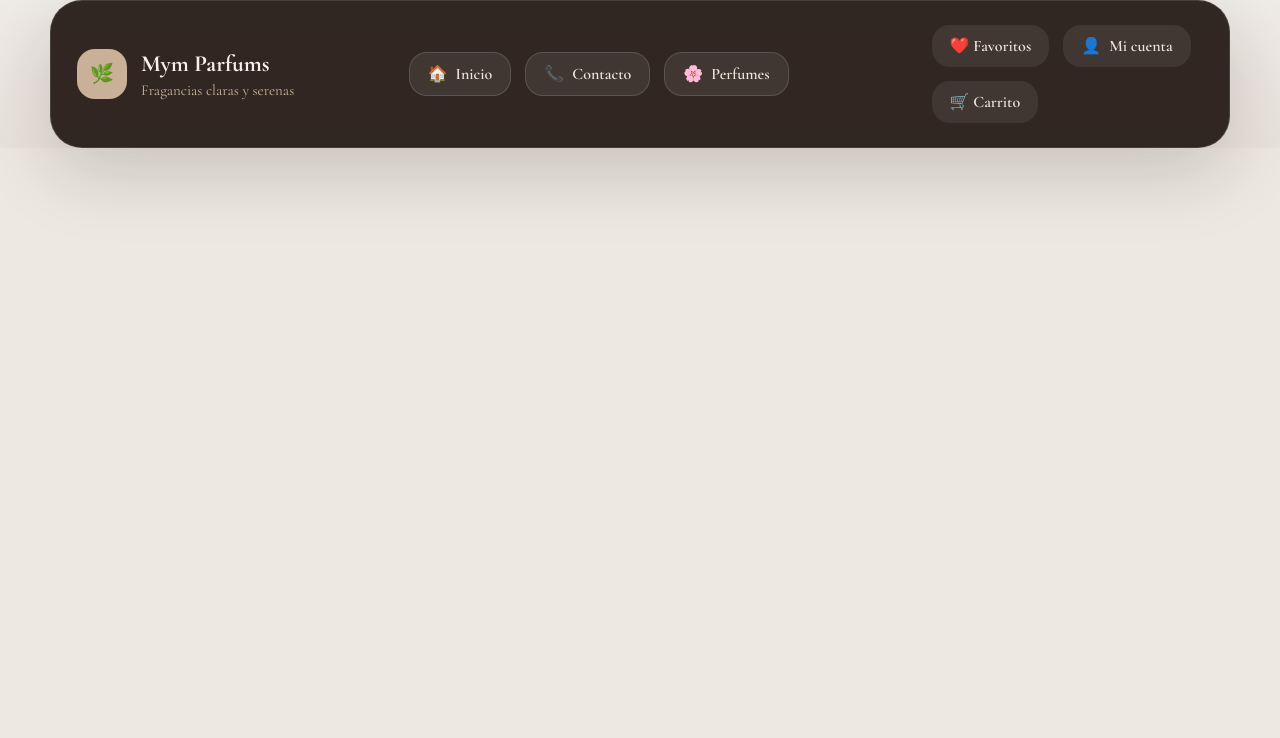
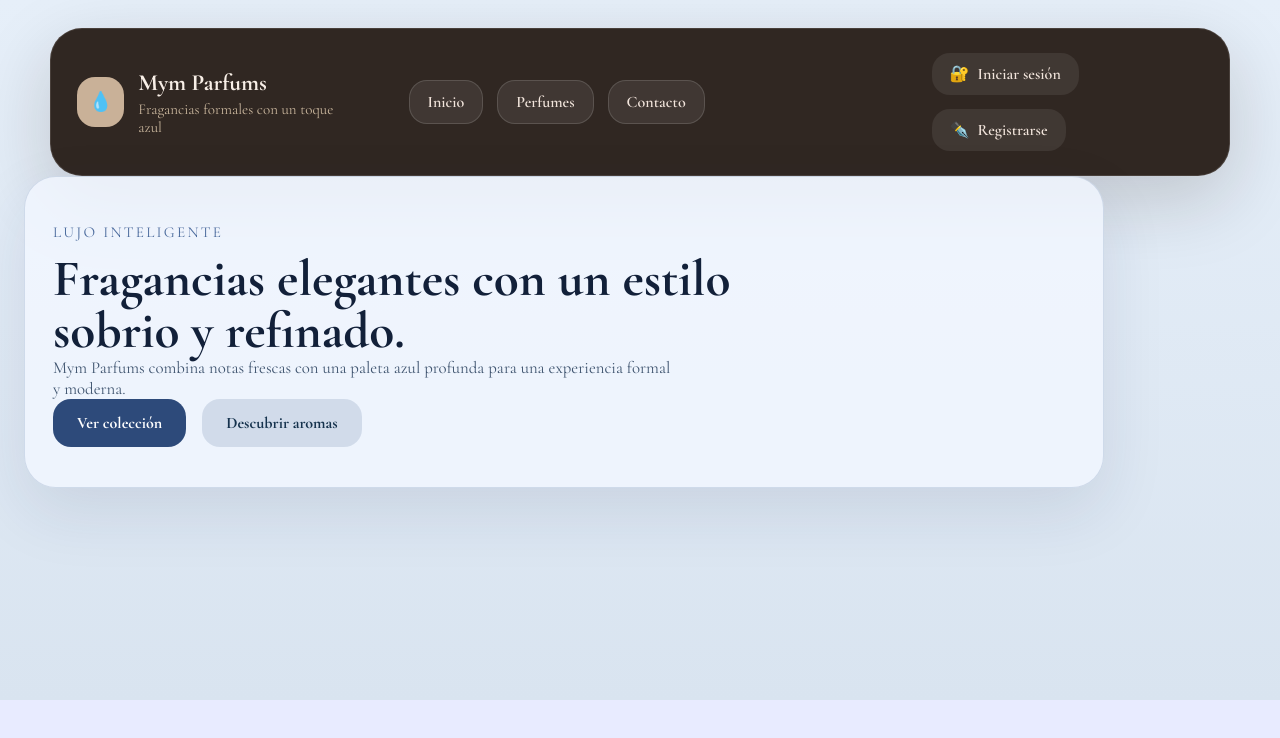
Before and after one commit to Ezegallardo0/MymParfums, a React (Vite) app: page / in a window 1280 px wide. Shown: the top 738 px of the page. Built offline with nearby package versions, Linux system fonts and the light colour scheme.

Commit message:
"probando distintas paletas de colores"

```diff
--- a/src/components/login.jsx
+++ b/src/components/login.jsx
@@ -1,15 +1,31 @@
+import { useState } from "react";
 import { Link, useNavigate } from "react-router-dom";
 import "../styles/login.css";
 
 const Login = () => {
+  const [email, setEmail] = useState("");
+  const [password, setPassword] = useState("");
+  const [error, setError] = useState("");
   const navigate = useNavigate();
 
+  const isValidEmail = (value) => /@(gmail|hotmail)\.com$/i.test(value);
+
   const handleSubmit = () => {
+    if (!isValidEmail(email)) {
+      setError("El correo debe ser @gmail.com o @hotmail.com");
+      return;
+    }
+    if (!password.trim()) {
+      setError("Ingresa tu contraseña");
+      return;
+    }
+
     localStorage.setItem(
       "usuario",
       JSON.stringify({
         nombre: "Admin",
         rol: "admin",
+        email,
       }),
     );
 
@@ -21,8 +37,27 @@ const Login = () => {
       <section className="auth-card">
         <h1 className="auth-title">Iniciar Sesión</h1>
         <div className="auth-form">
-          <input className="auth-input" type="email" placeholder="Correo Electrónico" />
-          <input className="auth-input" type="password" placeholder="Contraseña" />
+          <input
+            className="auth-input"
+            type="email"
+            placeholder="Correo Electrónico"
+            value={email}
+            onChange={(event) => {
+              setEmail(event.target.value);
+              if (error) setError("");
+            }}
+          />
+          <input
+            className="auth-input"
+            type="password"
+            placeholder="Contraseña"
+            value={password}
+            onChange={(event) => {
+              setPassword(event.target.value);
+              if (error) setError("");
+            }}
+          />
+          {error && <p className="form-error">{error}</p>}
           <button className="primary-btn" type="button" onClick={handleSubmit}>
             Enviar
           </button>
--- a/src/components/navbar.jsx
+++ b/src/components/navbar.jsx
@@ -3,16 +3,7 @@ import "../styles/nav.css";
 
 const Menu = () => {
   const navigate = useNavigate();
-
   const usuario = JSON.parse(localStorage.getItem("usuario"));
-
-  const handleConfig = () => {
-    if (usuario) {
-      navigate("/configuracion");
-    } else {
-      navigate("/login");
-    }
-  };
 
   const handleLogout = () => {
     localStorage.removeItem("usuario");
@@ -22,27 +13,36 @@ const Menu = () => {
   return (
     <nav className="nav-bar">
       <div className="brand-bar">
-        <span className="brand-icon">🌿</span>
+        <span className="brand-icon">💧</span>
         <div>
           <h1>Mym Parfums</h1>
-          <p>Fragancias claras y serenas</p>
+          <p>Fragancias formales con un toque azul</p>
         </div>
       </div>
       <ul className="nav-links">
-        <li><Link to="/"><span className="link-icon">🏠</span>Inicio</Link></li>
-        <li><a href="#contact"><span className="link-icon">📞</span>Contacto</a></li>
-        <li><a href="#perfumes"><span className="link-icon">🌸</span>Perfumes</a></li>
+        <li><Link to="/">Inicio</Link></li>
+        <li><Link to="/">Perfumes</Link></li>
+        <li><a href="#contact">Contacto</a></li>
       </ul>
       <div className="nav-actions">
-        <button type="button" className="action-btn">❤️ Favoritos</button>
-        <button type="button" className="action-btn action-config" onClick={handleConfig}>
-          <span className="link-icon">👤</span>Mi cuenta
-        </button>
-        <button type="button" className="action-btn">🛒 Carrito</button>
-        {usuario && (
-          <button type="button" className="action-btn action-logout" onClick={handleLogout}>
-            <span className="link-icon">🚪</span>Cerrar sesión
-          </button>
+        {usuario ? (
+          <>
+            <Link to="/configuracion" className="action-btn action-primary">
+              <span className="link-icon">👤</span>Mi cuenta
+            </Link>
+            <button type="button" className="action-btn action-logout" onClick={handleLogout}>
+              <span className="link-icon">🚪</span>Cerrar sesión
+            </button>
+          </>
+        ) : (
+          <>
+            <Link to="/login" className="action-btn action-primary">
+              <span className="link-icon">🔐</span>Iniciar sesión
+            </Link>
+            <Link to="/crearcuenta" className="action-btn action-secondary">
+              <span className="link-icon">✒️</span>Registrarse
+            </Link>
+          </>
         )}
       </div>
     </nav>
--- a/src/components/register.jsx
+++ b/src/components/register.jsx
@@ -1,15 +1,33 @@
+import { useState } from "react";
 import { Link, useNavigate } from "react-router-dom";
 import "../styles/register.css";
 
 const CrearCuenta = () => {
+  const [email, setEmail] = useState("");
+  const [phone, setPhone] = useState("");
+  const [password, setPassword] = useState("");
+  const [error, setError] = useState("");
   const navigate = useNavigate();
 
+  const isValidEmail = (value) => /@(gmail|hotmail)\.com$/i.test(value);
+
   const handleSubmit = () => {
+    if (!isValidEmail(email)) {
+      setError("El correo debe ser @gmail.com o @hotmail.com");
+      return;
+    }
+    if (!password.trim()) {
+      setError("Ingresa tu contraseña");
+      return;
+    }
+
     localStorage.setItem(
       "usuario",
       JSON.stringify({
         nombre: "Admin",
         rol: "admin",
+        email,
+        phone,
       }),
     );
 
@@ -21,9 +39,34 @@ const CrearCuenta = () => {
       <section className="auth-card">
         <h1 className="auth-title">Crear Cuenta</h1>
         <div className="auth-form">
-          <input className="auth-input" type="email" placeholder="Correo Electrónico" />
-          <input className="auth-input" type="tel" placeholder="Número Telefónico" />
-          <input className="auth-input" type="password" placeholder="Contraseña" />
+          <input
+            className="auth-input"
+            type="email"
+            placeholder="Correo Electrónico"
+            value={email}
+            onChange={(event) => {
+              setEmail(event.target.value);
+              if (error) setError("");
+            }}
+          />
+          <input
+            className="auth-input"
+            type="tel"
+            placeholder="Número Telefónico"
+            value={phone}
+            onChange={(event) => setPhone(event.target.value)}
+          />
+          <input
+            className="auth-input"
+            type="password"
+            placeholder="Contraseña"
+            value={password}
+            onChange={(event) => {
+              setPassword(event.target.value);
+              if (error) setError("");
+            }}
+          />
+          {error && <p className="form-error">{error}</p>}
           <button className="primary-btn" type="button" onClick={handleSubmit}>
             Enviar
           </button>
--- a/src/pages/Home.jsx
+++ b/src/pages/Home.jsx
@@ -3,7 +3,22 @@ import "../styles/home.css";
 
 const Home = () => {
   return (
+    <main className="home-page">
       <Menu />
+      <section className="hero">
+        <div className="hero-copy">
+          <p className="eyebrow">Lujo inteligente</p>
+          <h1 className="hero-title">Fragancias elegantes con un estilo sobrio y refinado.</h1>
+          <p className="hero-text">
+            Mym Parfums combina notas frescas con una paleta azul profunda para una experiencia formal y moderna.
+          </p>
+          <div className="hero-actions">
+            <button className="hero-button">Ver colección</button>
+            <button className="hero-button hero-button-secondary">Descubrir aromas</button>
+          </div>
+        </div>
+      </section>
+    </main>
   );
 };
 
--- a/src/styles/App.css
+++ b/src/styles/App.css
@@ -2,8 +2,8 @@
 :root {
   color-scheme: light;
   font-family: "Cormorant Garamond", serif, Inter, system-ui, -apple-system, BlinkMacSystemFont, "Segoe UI", sans-serif;
-  background-color: #ede8e2;
-  color: #31251e;
+  background-color: #E8EBFF;
+  color: #002030;
 }
 
 * {
@@ -17,8 +17,8 @@ html, body, #root {
 
 body {
   margin: 0;
-  background: linear-gradient(180deg, #efebe6 0%, #e8e2dc 100%);
-  color: #31251e;
+  background: linear-gradient(180deg, #E8EBFF 0%, #D1FBE1 100%);
+  color: #002030;
 }
 
 a {
--- a/src/styles/home.css
+++ b/src/styles/home.css
@@ -1,27 +1,44 @@
 .home-page {
   min-height: calc(100vh - 100px);
-  background: linear-gradient(180deg, #eae3dc 0%, #dfd4c9 100%);
+  padding: 28px 24px 48px;
+  background: linear-gradient(180deg, #e6eff9 0%, #d9e4f0 100%);
 }
 
 .hero {
   max-width: 1080px;
-  margin: 0 auto;
-  padding: 60px 24px 40px;
+  margin: 0;
+  padding: 46px 28px 40px;
   display: grid;
   gap: 28px;
-  color: #31251e;
+  color: #122039;
+  background: rgba(242, 247, 255, 0.82);
+  border-radius: 32px;
+  border: 1px solid rgba(65, 96, 145, 0.18);
+  box-shadow: 0 24px 64px rgba(26, 44, 80, 0.1);
+}
+
+.hero-copy {
+  max-width: 720px;
+}
+
+.eyebrow {
+  margin: 0 0 12px;
+  color: #4b6b9d;
+  font-size: 0.95rem;
+  letter-spacing: 0.15em;
+  text-transform: uppercase;
 }
 
 .hero-title {
-  font-size: clamp(2.6rem, 4vw, 4.2rem);
-  line-height: 1.05;
+  font-size: clamp(2.6rem, 4vw, 4.4rem);
+  line-height: 1.02;
   margin: 0;
 }
 
 .hero-text {
-  max-width: 680px;
+  max-width: 620px;
   font-size: 1.05rem;
-  color: #5f4b3f;
+  color: #3f546f;
   margin: 0;
 }
 
@@ -36,7 +53,7 @@
   border-radius: 18px;
   border: none;
   color: #fff;
-  background: #4d3c33;
+  background: #2d4a7a;
   cursor: pointer;
   font-size: 1rem;
   font-weight: 700;
@@ -45,7 +62,16 @@
 
 .hero-button:hover {
   transform: translateY(-1px);
-  background: #3e312a;
+  background: #1f3a67;
+}
+
+.hero-button-secondary {
+  background: rgba(58, 88, 138, 0.16);
+  color: #15324d;
+}
+
+.hero-button-secondary:hover {
+  background: rgba(58, 88, 138, 0.24);
 }
 
 .feature-grid {
@@ -58,17 +84,17 @@
 .feature-card {
   padding: 26px;
   border-radius: 24px;
-  background: #f8f2eb;
-  border: 1px solid rgba(106, 84, 72, 0.18);
-  box-shadow: 0 20px 45px rgba(54, 38, 31, 0.08);
+  background: #f6f9ff;
+  border: 1px solid rgba(102, 131, 182, 0.18);
+  box-shadow: 0 18px 42px rgba(45, 64, 104, 0.08);
 }
 
 .feature-card h3 {
   margin: 0 0 10px;
-  color: #3f2f28;
+  color: #2f4465;
 }
 
 .feature-card p {
   margin: 0;
-  color: #5c4a42;
+  color: #4b637f;
 }
--- a/src/styles/login.css
+++ b/src/styles/login.css
@@ -51,8 +51,8 @@
   padding: 16px 20px;
   border: none;
   border-radius: 18px;
-  background: #5f4b40;
-  color: #faf1e9;
+  background: #214d7e;
+  color: #fff;
   font-weight: 700;
   font-size: 1rem;
   cursor: pointer;
@@ -61,13 +61,19 @@
 
 .primary-btn:hover {
   transform: translateY(-1px);
-  background: #4c3a32;
+  background: #193b67;
 }
 
 .auth-footer {
   margin-top: 24px;
   text-align: center;
-  color: #5c473c;
+  color: #4f5f78;
+}
+
+.form-error {
+  margin: -8px 0 0;
+  color: #9c2c31;
+  font-size: 0.95rem;
 }
 
 .auth-link {
--- a/src/styles/register.css
+++ b/src/styles/register.css
@@ -51,8 +51,8 @@
   padding: 16px 20px;
   border: none;
   border-radius: 18px;
-  background: #5f4b40;
-  color: #faf1e9;
+  background: #214d7e;
+  color: #fff;
   font-weight: 700;
   font-size: 1rem;
   cursor: pointer;
@@ -61,13 +61,19 @@
 
 .primary-btn:hover {
   transform: translateY(-1px);
-  background: #4c3a32;
+  background: #193b67;
 }
 
 .auth-footer {
   margin-top: 24px;
   text-align: center;
-  color: #5c473c;
+  color: #4f5f78;
+}
+
+.form-error {
+  margin: -8px 0 0;
+  color: #9c2c31;
+  font-size: 0.95rem;
 }
 
 .auth-link {
```
